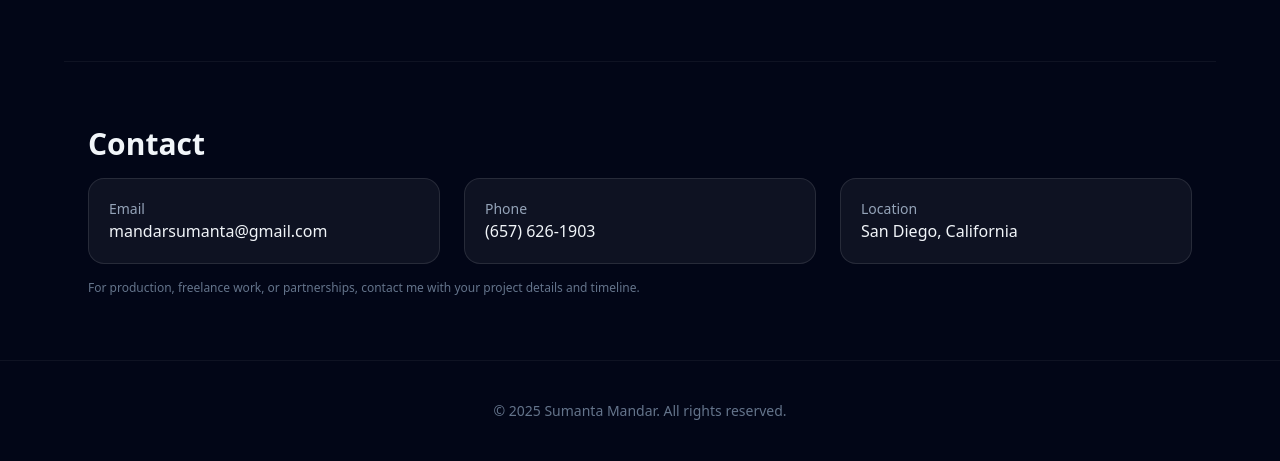
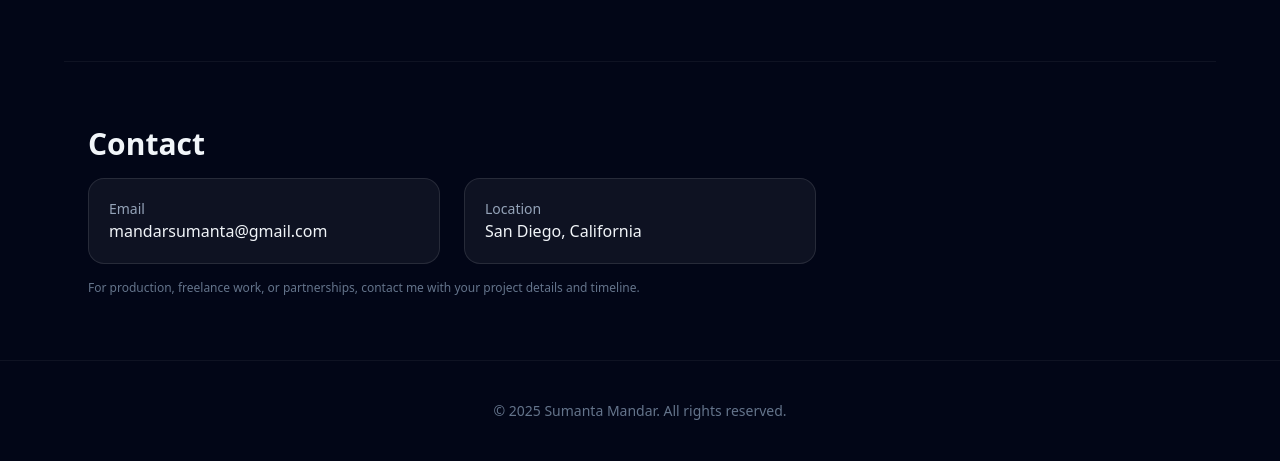
Before and after one commit to mandarsumanta/portfolio, a plain HTML site: page index.html in a window 1280 px wide. Shown: the part 5356-5817 px from the top of the page. Drawn offline with nearby package versions, Linux system fonts and the light colour scheme.

Commit message:
Update index.html

```diff
--- a/index.html
+++ b/index.html
@@ -159,11 +159,7 @@
         <div class="text-sm text-slate-400">Email</div>
         <a class="font-medium" href="mailto:mandarsumanta@gmail.com">mandarsumanta@gmail.com</a>
       </div>
-      <div class="p-5 rounded-2xl bg-white/5 border border-white/10">
-        <div class="text-sm text-slate-400">Phone</div>
-        <a class="font-medium" href="tel:+16576261903">(657) 626-1903</a>
-      </div>
-      <div class="p-5 rounded-2xl bg-white/5 border border-white/10">
+    <div class="p-5 rounded-2xl bg-white/5 border border-white/10">
         <div class="text-sm text-slate-400">Location</div>
         <div class="font-medium">San Diego, California</div>
       </div>
```
